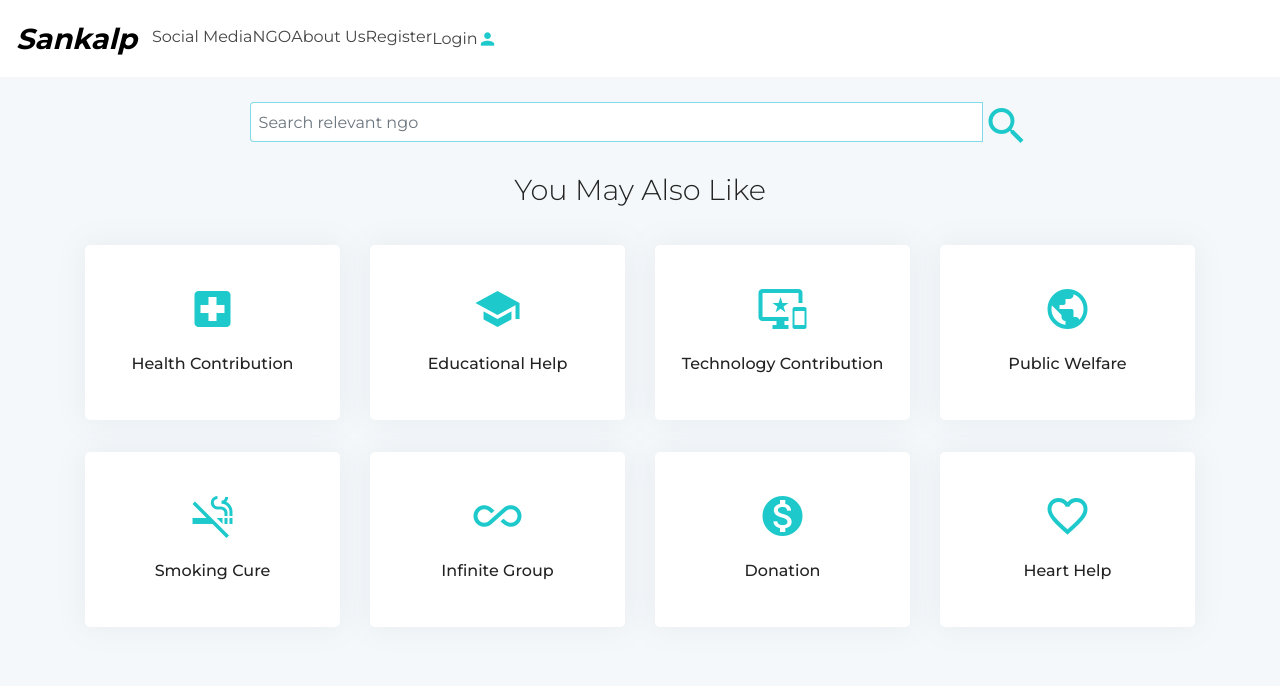
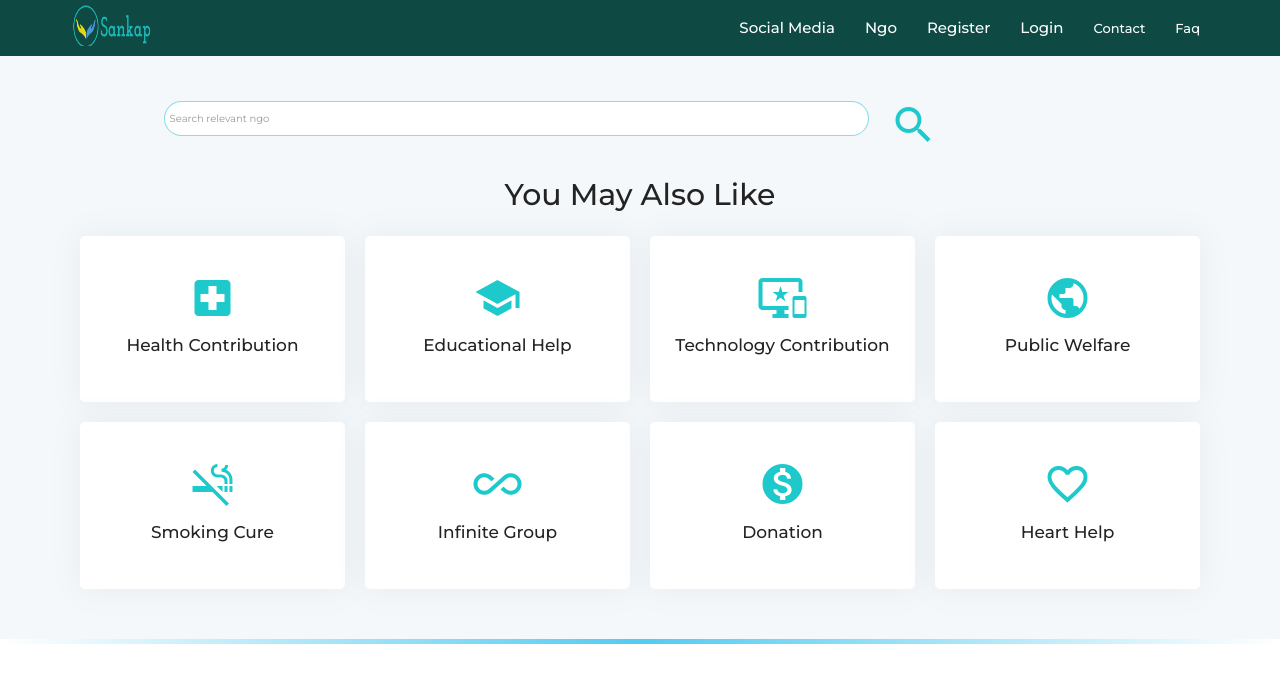
Before and after one commit to aalok-kumar-yadav/sankalp, a Django app: template templates/index.html in a window 1280 px wide. Shown: the top 686 px of the page. Before the commit the page ends 648 px from the top, so only its background shows below. Run offline with Django 3.2, Linux system fonts and the light colour scheme; the template is opened without the code that fills it, so the values that code supplies are empty; some libraries are stand-ins or nearby versions; some web fonts are replaced.

Commit message:
navbar & footer included in all pages

```diff
--- a/social_media/templates/social_media_base.html
+++ b/social_media/templates/social_media_base.html
@@ -28,7 +28,7 @@
     <script src="{% static 'social_media/js/jquery.scrollbar.min.js' %}"></script>
     <script src="{% static 'social_media/js/script.js' %}"></script>
     <!--Favicon-->
-    <link rel="shortcut icon" type="image/png" href="images/fav.png"/>
+    <link rel="shortcut icon" type="image/png" href="{% static 'image/fav.png' %}"/>
     {% block head %}
 
 
--- a/social_media/templates/social_media_footer.html
+++ b/social_media/templates/social_media_footer.html
@@ -21,19 +21,16 @@
                         <li><a href="">login</a></li>
                         <li><a href="">Explore</a></li>
                         <li><a href="">Finder app</a></li>
-                        <li><a href="">Features</a></li>
-                        <li><a href="">Language settings</a></li>
                     </ul>
                 </div>
                 <div class="col-md-2 col-sm-2">
-                    <h5>For businesses</h5>
+                    <h5>For Ngo</h5>
                     <ul class="footer-links">
-                        <li><a href="">Business signup</a></li>
-                        <li><a href="">Business login</a></li>
+                        <li><a href="">Ngo signup</a></li>
+                        <li><a href="">Ngo login</a></li>
                         <li><a href="">Benefits</a></li>
                         <li><a href="">Resources</a></li>
-                        <li><a href="">Advertise</a></li>
-                        <li><a href="">Setup</a></li>
+
                     </ul>
                 </div>
                 <div class="col-md-2 col-sm-2">
@@ -43,15 +40,14 @@
                         <li><a href="">Contact us</a></li>
                         <li><a href="">Privacy Policy</a></li>
                         <li><a href="">Terms</a></li>
-                        <li><a href="">Help</a></li>
                     </ul>
                 </div>
                 <div class="col-md-3 col-sm-3">
                     <h5>Contact Us</h5>
                     <ul class="contact">
-                        <li><i class="icon ion-ios-telephone-outline"></i>+1 (234) 222 0754</li>
-                        <li><i class="icon ion-ios-email-outline"></i>info@thunder-team.com</li>
-                        <li><i class="icon ion-ios-location-outline"></i>228 Park Ave S NY, USA</li>
+                        <li><i class="icon ion-ios-telephone-outline"></i>+91 7621885092</li>
+                        <li><i class="icon ion-ios-email-outline"></i>alokyadav495@gmail.com</li>
+                        <li><i class="icon ion-ios-location-outline"></i>Gurugram, Haryana</li>
                     </ul>
                 </div>
             </div>
--- a/static/css/custom_style.css
+++ b/static/css/custom_style.css
@@ -52,10 +52,8 @@ height:220px;
 
 .search_container_div_class{
 padding:2%;
-width:65%;
 padding-bottom:0px !important;
-
-
+    margin-left: 10%;
 }
 
 .ngo_search_input_class{
@@ -65,5 +63,21 @@ padding-bottom:0px !important;
     margin-bottom: 1%;
     min-height: 2.5em;
     border: 1px solid #24c1da8a !important;
+    border-radius: 20px !important;
+}
 
+.navigation_bar_class{
+background-color:#0e4a43;
 }
+
+.navbar_item_class{
+font-size:15px !important;
+}
+
+.heading_container_div_class{
+margin-bottom:2%;
+}
+
+.logo_image_class{
+padding:2.6% !important;
+}
--- a/static/css/mobirise/mbr-additional.css
+++ b/static/css/mobirise/mbr-additional.css
@@ -29,7 +29,6 @@ body {
 }
 .display-2 {
   font-family: 'Montserrat', sans-serif;
-  font-size: 1.8rem;
 }
 .display-2 > .mbr-iconfont {
   font-size: 2.88rem;
@@ -50,7 +49,7 @@ body {
 }
 .display-7 {
   font-family: 'Montserrat', sans-serif;
-  font-size: 1rem;
+  font-size: 1.7rem;
 }
 .display-7 > .mbr-iconfont {
   font-size: 1.6rem;
@@ -721,7 +720,7 @@ a:hover {
   width: 14px;
 }
 .form-control {
-  background-color: #f5f5f5;
+  background-color: white;
   box-shadow: none;
   color: #565656;
   font-family: 'Montserrat', sans-serif;
@@ -1378,7 +1377,7 @@ body {
   color: #ffffff !important;
 }
 .cid-qKSpeMafIm .wrapper {
-  padding: 2.5rem 1rem;
+  padding: 3.8rem 1rem;
   background: #fff;
   border-radius: 5px;
   box-shadow: 0px 0px 30px rgba(115, 128, 157, 0.1);
--- a/static/social_media/css/style.css
+++ b/static/css/style.css
@@ -70,7 +70,7 @@ body{
     src: url("../fonts/agency-fb.ttf") /* TTF file for CSS3 browsers */
 }
 
-h1, h2, h3, h4, h5, h6{color: #27aae1;}
+
 
 h1.grey, h2.grey, h3.grey, h4.grey, h5.grey, h6.grey{
   color: #6d6e71;
@@ -125,7 +125,7 @@ section h2.sub-title{
   ==================================================*/
 
 .container{
-  max-width: 1050px;
+  max-width: 1140px;
 }
 
 section .wrapper{
@@ -407,7 +407,7 @@ textarea{
 .menu ul.main-menu li.dropdown a{
   color: #fff;
   font-size: 13px;
-  font-weight: 600;
+  font-weight: 460;
 }
 
 .menu ul.main-menu li.dropdown a:hover, .menu ul.main-menu li.dropdown a:active, .menu ul.main-menu li.dropdown a:focus{
@@ -2331,7 +2331,7 @@ ul.contact{
 
 ul.contact li{
   list-style: none;
-  padding: 15px 0;
+  padding: 11px 0;
   border-bottom: 1px solid #f1f2f2;
   font-size: 13px;
   font-weight: 600;
--- a/templates/base.html
+++ b/templates/base.html
@@ -1,13 +1,21 @@
 <!DOCTYPE html>
 <html lang="en">
 <head>
-    <!--- Head Tag --->
+    <meta charset="UTF-8">
+    <meta http-equiv="content-type" content="text/html; charset=utf-8"/>
+    <meta name="viewport" content="width=device-width, initial-scale=1">
+    <meta name="description" content="This is social network website and part of sankalp foundation"/>
+    <meta name="keywords" content="Social Network, Social Media, Make Donation, Newsfeed, Profile Page, Ngo"/>
+
+    <!-- Base Stylesheets
+    ================================================= -->
     {% load static %}
-    <meta charset="UTF-8">
-    <meta name="viewport" content="width=device-width, initial-scale=1">
-    <link href="{% static 'css/bootstrap-grid.min.css' %}" rel="stylesheet">
-    <link href="{% static 'css/bootstrap-reboot.min.css' %}" rel="stylesheet">
-    <link href="{% static 'css/bootstrap.min.css' %}" rel="stylesheet">
+    <link href="{% static 'social_media/css/bootstrap.min.css' %}" rel="stylesheet">
+    <link href="{% static 'css/style.css' %}" rel="stylesheet">
+    <link href="{% static 'social_media/css/ionicons.min.css' %}" rel="stylesheet">
+    <link href="{% static 'social_media/css/font-awesome.min.css' %}" rel="stylesheet">
+    <link href="{% static 'css/custom_style.css' %}" rel="stylesheet">
+
 
     <link href="{% static 'css/mobirise/dropdown_style.css' %}" rel="stylesheet">
     <link href="{% static 'css/mobirise/jquery.formstyler.css' %}" rel="stylesheet">
@@ -21,24 +29,67 @@
 
     <link href="https://fonts.googleapis.com/icon?family=Material+Icons"
           rel="stylesheet">
+    <!-- Scripts
+================================================= -->
 
-    <script src="{% static 'js/bootstrap.min.js' %}"></script>
-    <script src="{% static 'js/popper.min.js' %}"></script>
+    <script src="{% static 'social_media/js/jquery-3.1.1.min.js' %}"></script>
+    <script src="{% static 'social_media/js/bootstrap.min.js' %}"></script>
+    <script src="{% static 'social_media/js/jquery.sticky-kit.min.js' %}"></script>
+    <script src="{% static 'social_media/js/jquery.scrollbar.min.js' %}"></script>
+    <script src="{% static 'social_media/js/script.js' %}"></script>
+    <!--Favicon-->
+    <link rel="shortcut icon" type="image/png" href="{% static 'image/fav.png' %}"/>
+    {% block head %}
 
-    {% block head %}
 
     {% endblock %}
 </head>
-
 <body>
 
-<!--- Start Of Block Body --->
+<!-- Header
+================================================= -->
+<header id="header">
+    <nav class="navbar navbar-default navbar-fixed-top menu navigation_bar_class">
+        <div class="container">
+
+            <!-- Brand and toggle get grouped for better mobile display -->
+            <div class="navbar-header">
+                <button type="button" class="navbar-toggle collapsed" data-toggle="collapse"
+                        data-target="#bs-example-navbar-collapse-1" aria-expanded="false">
+                    <span class="sr-only">Toggle navigation</span>
+                    <span class="icon-bar"></span>
+                    <span class="icon-bar"></span>
+                    <span class="icon-bar"></span>
+                </button>
+                <a class="navbar-brand logo_image_class" href="{% url 'index' %}"><img style="width: 57%"
+                                                                      src="{% static 'social_media/images/logo.png' %}"
+                                                                      alt="logo"></a>
+            </div>
+
+            <!-- Collect the nav links, forms, and other content for toggling -->
+            <div class="collapse navbar-collapse" id="bs-example-navbar-collapse-1">
+                <ul class="nav navbar-nav navbar-right main-menu">
+
+                    <li class="dropdown"><a class="navbar_item_class" href="{% url 'social_media_news_feed' %}">Social
+                        Media</a></li>
+                    <li class="dropdown"><a class="navbar_item_class" href="{% url 'all_ngo_view' %}">Ngo</a></li>
+                    <li class="dropdown"><a class="navbar_item_class" href="{% url 'register' %}">Register</a></li>
+                    <li class="dropdown"><a class="navbar_item_class" href="{% url 'login' %}">Login</a></li>
+                    <li class="dropdown"><a href="{% url 'contact_us' %}">Contact</a></li>
+                    <li class="dropdown"><a href="{% url 'faq' %}">Faq</a></li>
+
+                </ul>
+            </div>
+        </div>
+    </nav>
+</header>
+
+<!--Header End-->
 
 {% block body %}
+
 
 {% endblock %}
 
 </body>
 </html>
-
-<!--- End Of Html Tag --->
--- a/templates/index.html
+++ b/templates/index.html
@@ -1,40 +1,16 @@
-{% include 'navbar_base.html' %}
+{% include 'base.html' %}
 
 {% load static %}
 <title>Sankalp</title>
 {% block body %}
 
 
-<body>
-
-<!-- Google Analytics -->
-<!-- Google Analytics -->
-<!-- Google Tag Manager -->
-<noscript>
-    <iframe src="//www.googletagmanager.com/ns.html?id=GTM-PFK425"
-            height="0" width="0" style="display:none;visibility:hidden"></iframe>
-</noscript>
-<script>(function(w,d,s,l,i){w[l]=w[l]||[];w[l].push({'gtm.start':
-new Date().getTime(),event:'gtm.js'});var f=d.getElementsByTagName(s)[0],
-j=d.createElement(s),dl=l!='dataLayer'?'&l='+l:'';j.async=true;j.src=
-'//www.googletagmanager.com/gtm.js?id='+i+dl;f.parentNode.insertBefore(j,f);
-})(window,document,'script','dataLayer','GTM-PFK425');
-</script>
-<!-- End Google Tag Manager -->
-<!-- /Google Analytics -->
-
-<!-- /Google Analytics -->
-
-
 <body style="background-color:#f4f8fa">
-<section>
+<section style="margin-top:2%;">
     <!-- Another variation with a button -->
-    <div class="container input-group search_container_div_class">
-        <input type="text" class="form-control ngo_search_input_class" placeholder="Search relevant ngo">
-        <div class="input-group-append">
-
-            <i class="material-icons md-48 div_icon_cl" style="font-size: 48px;color:#1dc9cb">search</i>
-        </div>
+    <div class="row container search_container_div_class">
+        <div class="col-lg-8"><input title ="Search All Ngo" type="text" class="form-control ngo_search_input_class" placeholder="Search relevant ngo" ></div>
+       <div class="col-lg-1"> <i class="material-icons md-48 div_icon_cl" style="font-size: 48px;color:#1dc9cb">search</i></div>
     </div>
 </section>
 
@@ -42,12 +18,12 @@ j=d.createElement(s),dl=l!='dataLayer'?'&l='+l:'';j.async=true;j.src=
 <section class="features11 cid-qKSpeMafIm content_section_class" id="features11-d">
 
 
-    <div class="container">
+    <div class="container heading_container_div_class">
         <h2 class="mbr-section-title pb-3 mbr-fonts-style align-center display-2"
             data-appselector=".mbr-section-title ">You May Also Like</h2>
 
+    </div>
 
-    </div>
 
     <div class="container">
         <div class="row justify-content-center pt-4">
@@ -138,4 +114,5 @@ j=d.createElement(s),dl=l!='dataLayer'?'&l='+l:'';j.async=true;j.src=
 </section>
 
 
+{% include 'social_media_footer.html' %}
 {% endblock %}
```
Also changed, not shown: ngo_app/views.py (+4 -4 lines), templates/all_ngo.html (+6 -19 lines), templates/login.html (deleted, +0 -79 lines), templates/register_login.html (added).
